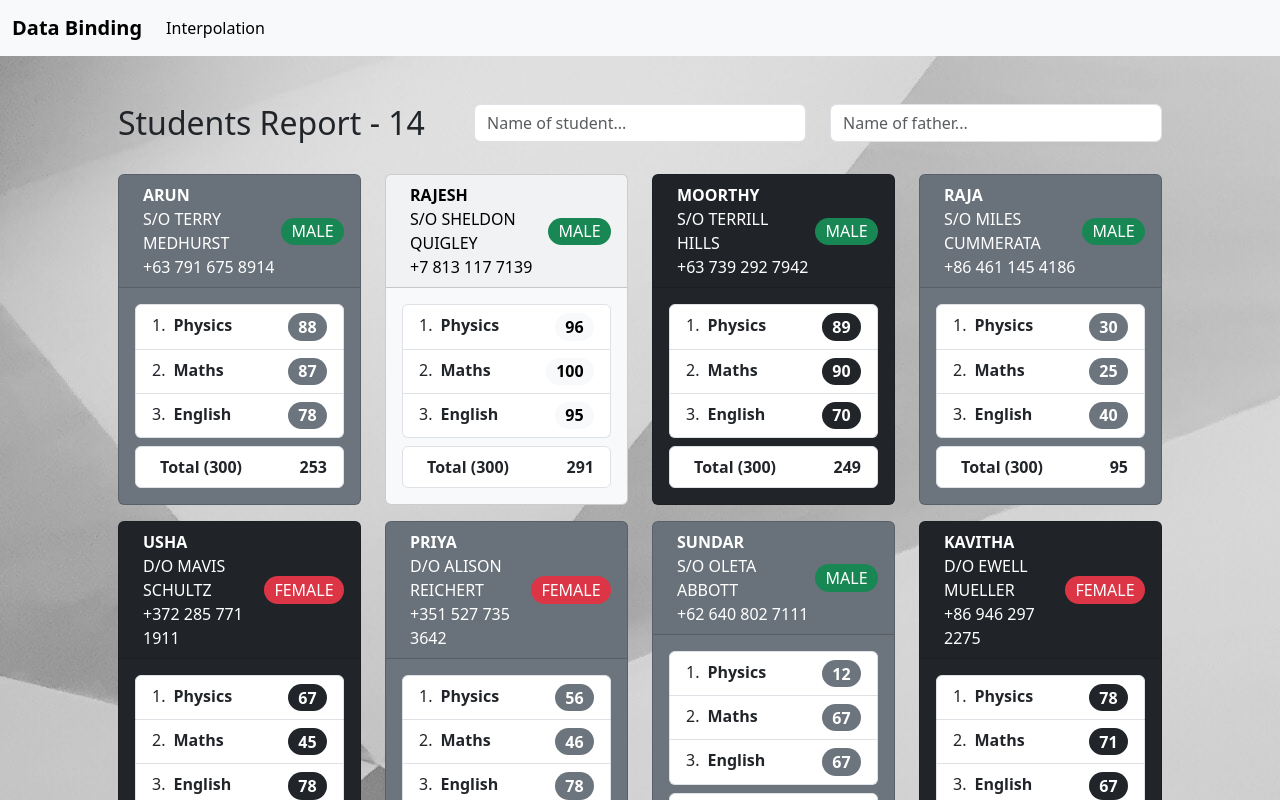
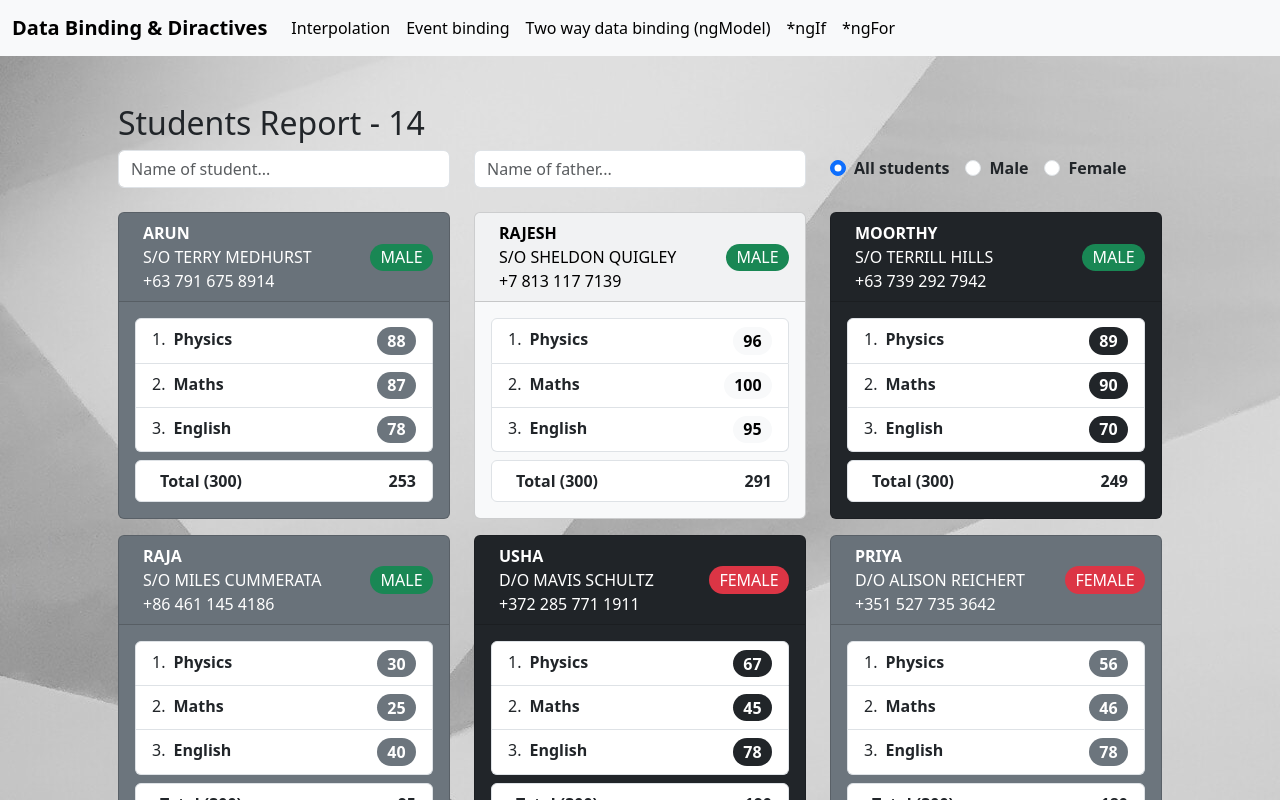
Before and after one commit to SiddhantDeval/angular, an Angular app in the folder data binding/: page /interpolation in a window 1280 px wide. Shown: the top 800 px of the page. Built offline with nearby package versions, Linux system fonts and the light colour scheme.

Commit message:
add filter on gender

```diff
--- a/data binding/src/app/app.component.html
+++ b/data binding/src/app/app.component.html
@@ -1,6 +1,8 @@
 <nav class="navbar navbar-expand-lg bg-body-tertiary">
   <div class="container-fluid">
-    <a class="navbar-brand bold" href="/"><strong>Data Binding</strong></a>
+    <a class="navbar-brand bold" href="/"
+      ><strong>Data Binding & Diractives</strong></a
+    >
     <div class="collapse navbar-collapse" id="navbarSupportedContent">
       <ul class="navbar-nav me-auto mb-2 mb-lg-0">
         <li class="nav-item">
@@ -11,12 +13,38 @@
             >Interpolation</a
           >
         </li>
-        <!-- <li class="nav-item">
-          <a class="nav-link active" routerLink="/crisis-center" routerLinkActive="active" ariaCurrentWhenActive="page">Crisis Center</a>
+        <li class="nav-item">
+          <a
+            class="nav-link active"
+            aria-current="page"
+            routerLink="/interpolation"
+            >Event binding</a
+          >
         </li>
         <li class="nav-item">
-          <a class="nav-link active" routerLink="/heroes" routerLinkActive="active" ariaCurrentWhenActive="page">Heroes</a>
-        </li> -->
+          <a
+            class="nav-link active"
+            aria-current="page"
+            routerLink="/interpolation"
+            >Two way data binding (ngModel)</a
+          >
+        </li>
+        <li class="nav-item">
+          <a
+            class="nav-link active"
+            aria-current="page"
+            routerLink="/interpolation"
+            >*ngIf</a
+          >
+        </li>
+        <li class="nav-item">
+          <a
+            class="nav-link active"
+            aria-current="page"
+            routerLink="/interpolation"
+            >*ngFor</a
+          >
+        </li>
       </ul>
     </div>
   </div>
--- a/data binding/src/app/interpolation/interpolation.component.html
+++ b/data binding/src/app/interpolation/interpolation.component.html
@@ -6,6 +6,8 @@
         <span class="fw-light me-lg-3 me-sm-6">{{ totalStudents }}</span>
       </p>
     </div>
+  </div>
+  <div class="row align-items-center gy-3">
     <div class="col-12 col-lg-4">
       <input
         class="form-control me-2"
@@ -26,10 +28,48 @@
         (ngModelChange)="handleFatherSearch($event)"
       />
     </div>
+    <div class="col-12 col-lg-4">
+      <div class="form-check form-check-inline">
+        <input
+          checked
+          class="form-check-input"
+          type="radio"
+          id="all-students"
+          value="all"
+          name="gender"
+          (click)="handleGender($event)"
+        />
+        <label class="form-check-label fw-semibold" for="all-students"
+          >All students</label
+        >
+      </div>
+      <div class="form-check form-check-inline">
+        <input
+          class="form-check-input"
+          type="radio"
+          id="male"
+          value="male"
+          name="gender"
+          (click)="handleGender($event)"
+        />
+        <label class="form-check-label fw-semibold" for="male">Male</label>
+      </div>
+      <div class="form-check form-check-inline">
+        <input
+          class="form-check-input"
+          type="radio"
+          id="female"
+          value="female"
+          name="gender"
+          (click)="handleGender($event)"
+        />
+        <label class="form-check-label fw-semibold" for="female">Female</label>
+      </div>
+    </div>
   </div>
   <div class="my-4 row justify-content-start">
     <div
-      class="col-xs-6 col-md-6 col-lg-3 mb-3"
+      class="col-xs-6 col-md-6 col-lg-4 mb-3"
       *ngFor="let student of studentList"
     >
       <div class="card text-bg-{{ student.color }}">
--- a/data binding/src/app/interpolation/interpolation.component.ts
+++ b/data binding/src/app/interpolation/interpolation.component.ts
@@ -18,6 +18,7 @@ export class InterpolationComponent {
   totalStudents = data.length;
   searchStudentName = '';
   searchFatherName = '';
+  selectedGender = 'all';
   getTransformedData = () =>
     data.map((item) => ({
       ...item,
@@ -36,6 +37,7 @@ export class InterpolationComponent {
       this.studentList = this.InitData.filter((stu) =>
         stu.name.toLowerCase().includes(text)
       );
+    this.totalStudents = this.studentList.length;
   };
   getfilteredStudentByFatherName = (text: string) => {
     if (text == '') this.studentList = this.InitData;
@@ -43,6 +45,15 @@ export class InterpolationComponent {
       this.studentList = this.InitData.filter((stu) =>
         stu.father.toLowerCase().includes(text)
       );
+    this.totalStudents = this.studentList.length;
+  };
+  getfilteredStudentByGender = (text: string) => {
+    if (text == 'all') this.studentList = this.InitData;
+    else
+      this.studentList = this.InitData.filter(
+        (stu) => stu.gender.toLowerCase() == text
+      );
+    this.totalStudents = this.studentList.length;
   };
   handleSearch = (event: Event) => {
     const { value } = event.target as HTMLInputElement;
@@ -52,4 +63,10 @@ export class InterpolationComponent {
   handleFatherSearch = (value: string) => {
     this.getfilteredStudentByFatherName(value);
   };
+  handleGender = (event: Event) => {
+    const { value } = event.target as HTMLInputElement;
+    this.selectedGender = value;
+    this.getfilteredStudentByGender(value);
+    console.log(value);
+  };
 }
```
